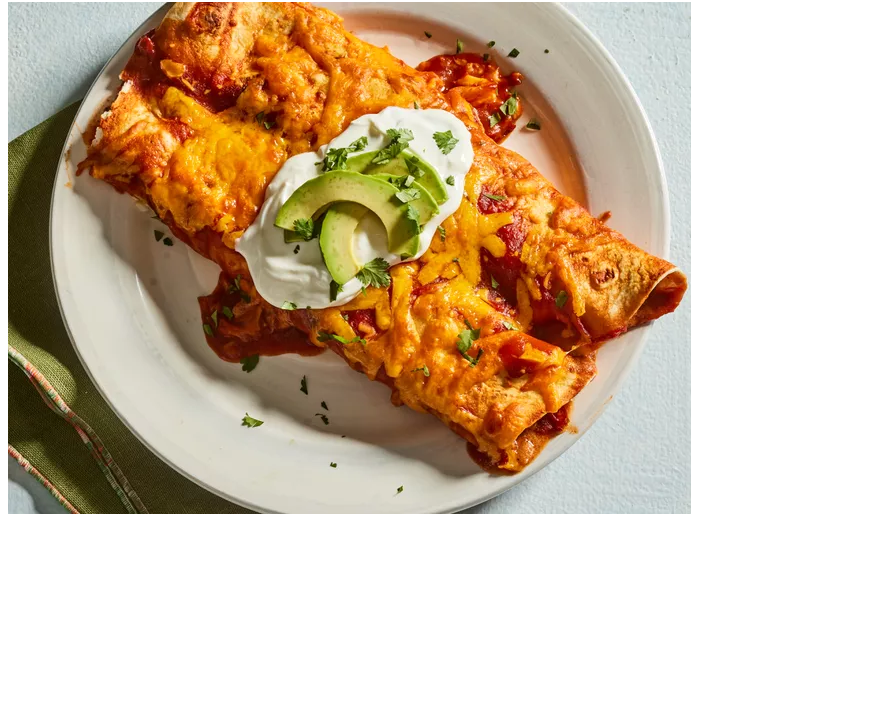
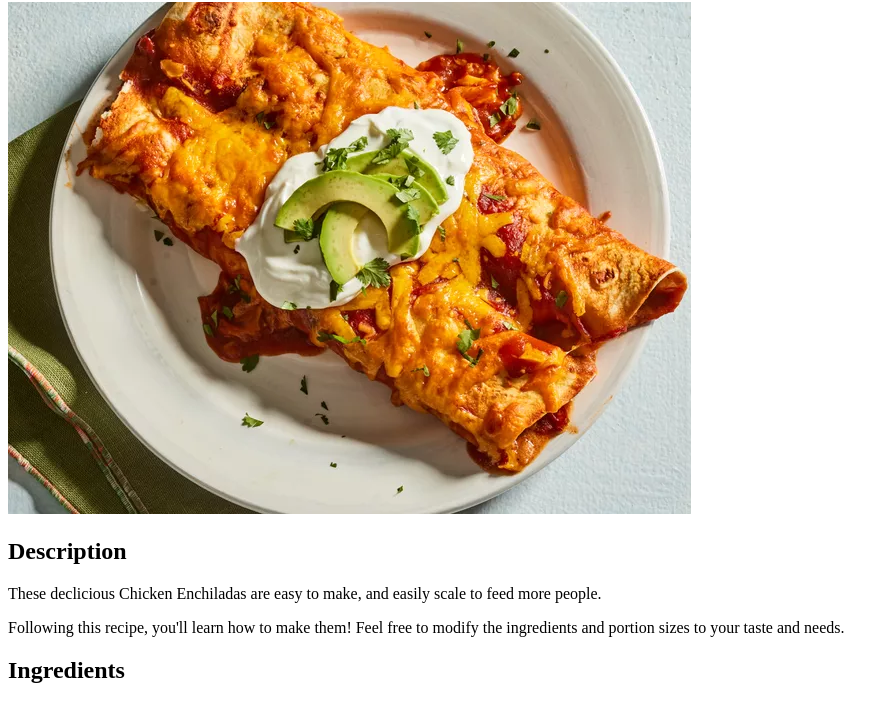
Before and after one commit to dakdean/odin-recipes, a plain HTML site: page recipes/chicken-enchiladas.html in a window 1280 px wide. Shown: the part 78-800 px from the top of the page, without its empty margins (0-895 px from the left). Drawn offline with Linux system fonts and the light colour scheme.

Commit message:
Add page structure with recipe introduction

```diff
--- a/recipes/chicken-enchiladas.html
+++ b/recipes/chicken-enchiladas.html
@@ -8,5 +8,9 @@
 <body>
     <h1>Chicken Enchiladas</h1>
     <img src="../images/chicken-enchiladas.webp" alt="Chicken enchiladas on a plate, topped with sour cream and avocado">
+    <h2>Description</h2>
+    <p>These declicious Chicken Enchiladas are easy to make, and easily scale to feed more people.</p>
+    <p>Following this recipe, you'll learn how to make them! Feel free to modify the ingredients and portion sizes to your taste and needs.</p>
+    <h2>Ingredients</h2>
 </body>
 </html>
```
